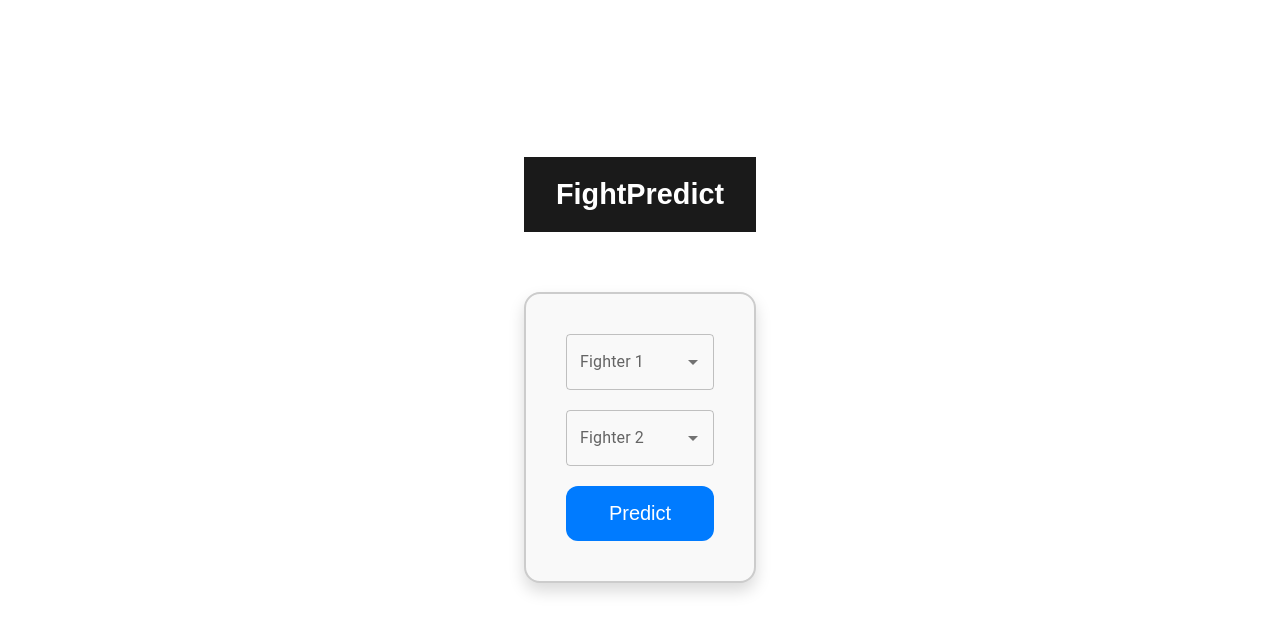
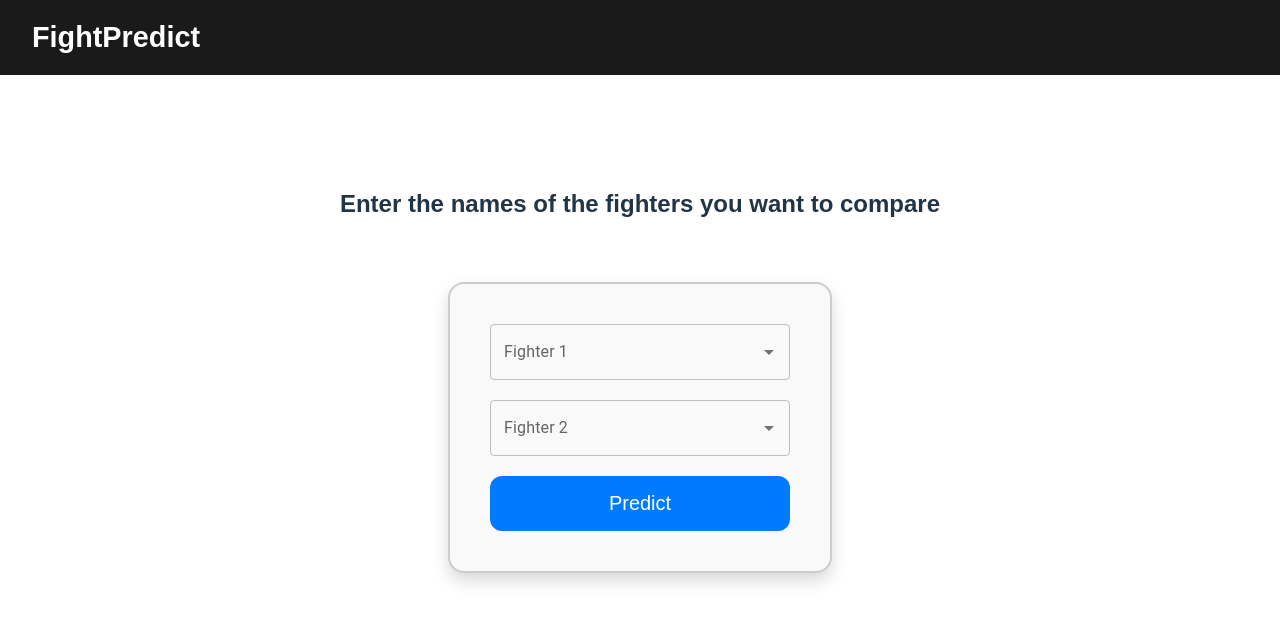
Before and after one commit to ArnavTamrakar/Fight-predict, a React (Vite) app in the folder frontend/ufc-webinterface/: page / in a window 1280 px wide. Shown: the top 632 px of the page. Built offline with nearby package versions, Linux system fonts and the light colour scheme; no server answers.

Commit message:
frontend changes

```diff
--- a/frontend/ufc-webinterface/src/App.css
+++ b/frontend/ufc-webinterface/src/App.css
@@ -15,7 +15,7 @@ form {
   display: flex;
   flex-direction: column;
   align-items: stretch;
-  max-width: 3000px;
+  width: 300px;
   margin: 60px auto;
   padding: 40px;
   border: 2px solid #ccc;
@@ -73,3 +73,10 @@ button:hover {
   font-size: 18px;
   overflow-x: auto;
 }
+
+header {
+  position: fixed;
+  top: 0;
+  width: 100%;
+  left: 0;
+}
--- a/frontend/ufc-webinterface/src/App.jsx
+++ b/frontend/ufc-webinterface/src/App.jsx
@@ -22,6 +22,9 @@ function App() {
   return (
     <div>
       <Header />
+      <div>
+        <h2>Enter the names of the fighters you want to compare</h2>
+      </div>
       <div className="Prediction-Form">
         <form onSubmit={handleSubmit}>
           <FighterInput label="Fighter 1" onSelect={setFighter1} />
@@ -34,11 +37,11 @@ function App() {
             <h3>Fight Prediction</h3>
             <p>{fighter1} win Probability: {(result.prediction.probabilities[0] * 100).toFixed(1)}%</p>
             <p>{fighter2} win Probability: {(result.prediction.probabilities[1] * 100).toFixed(1)}%</p>
-            <p>
+            {/* <p>
               Winner: <strong>
                 {result.prediction.winner === "Fighter 1" ? fighter1 : fighter2}
               </strong>
-            </p>
+            </p> */}
           </div>
         )}
       </div>
```
